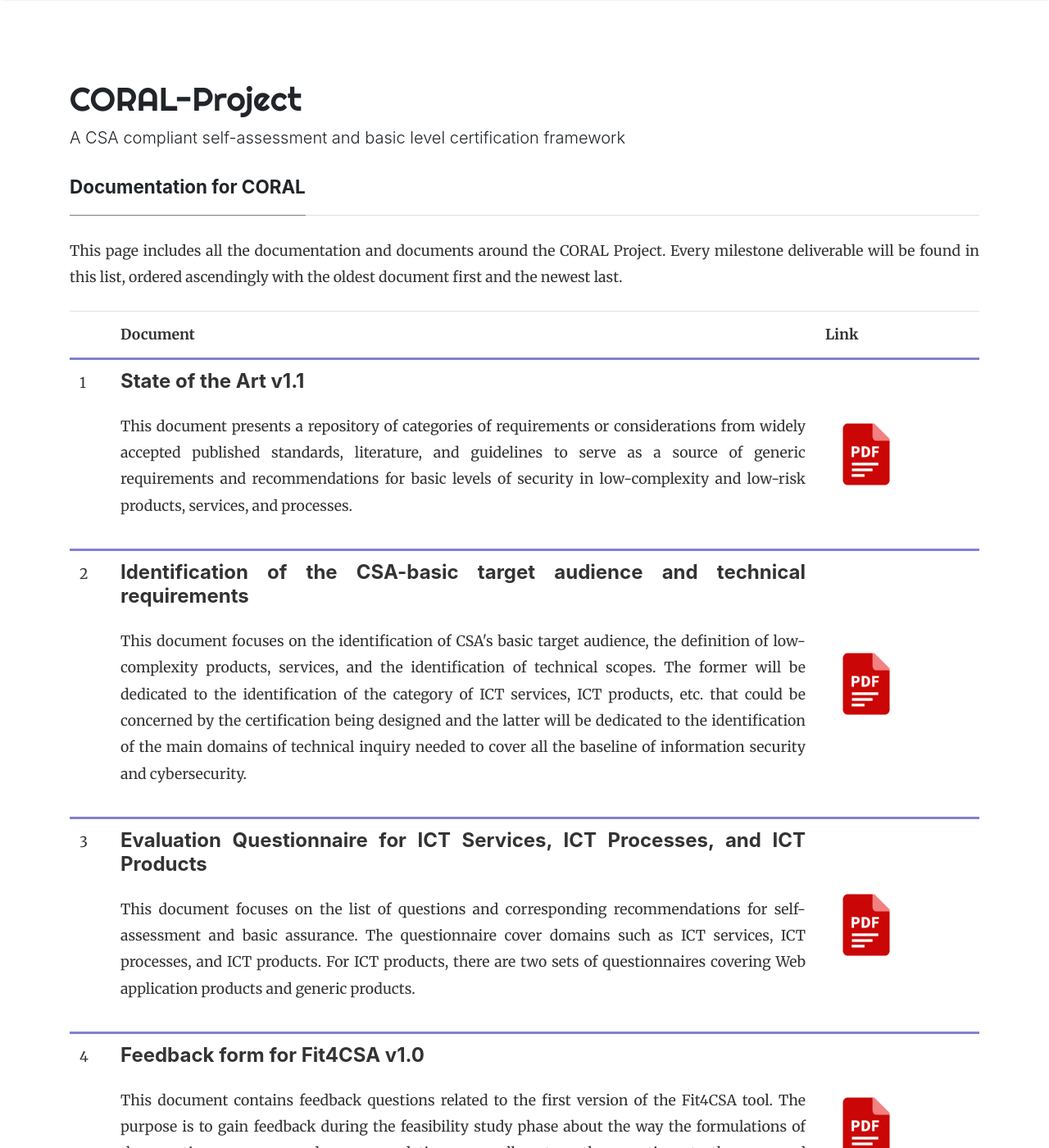
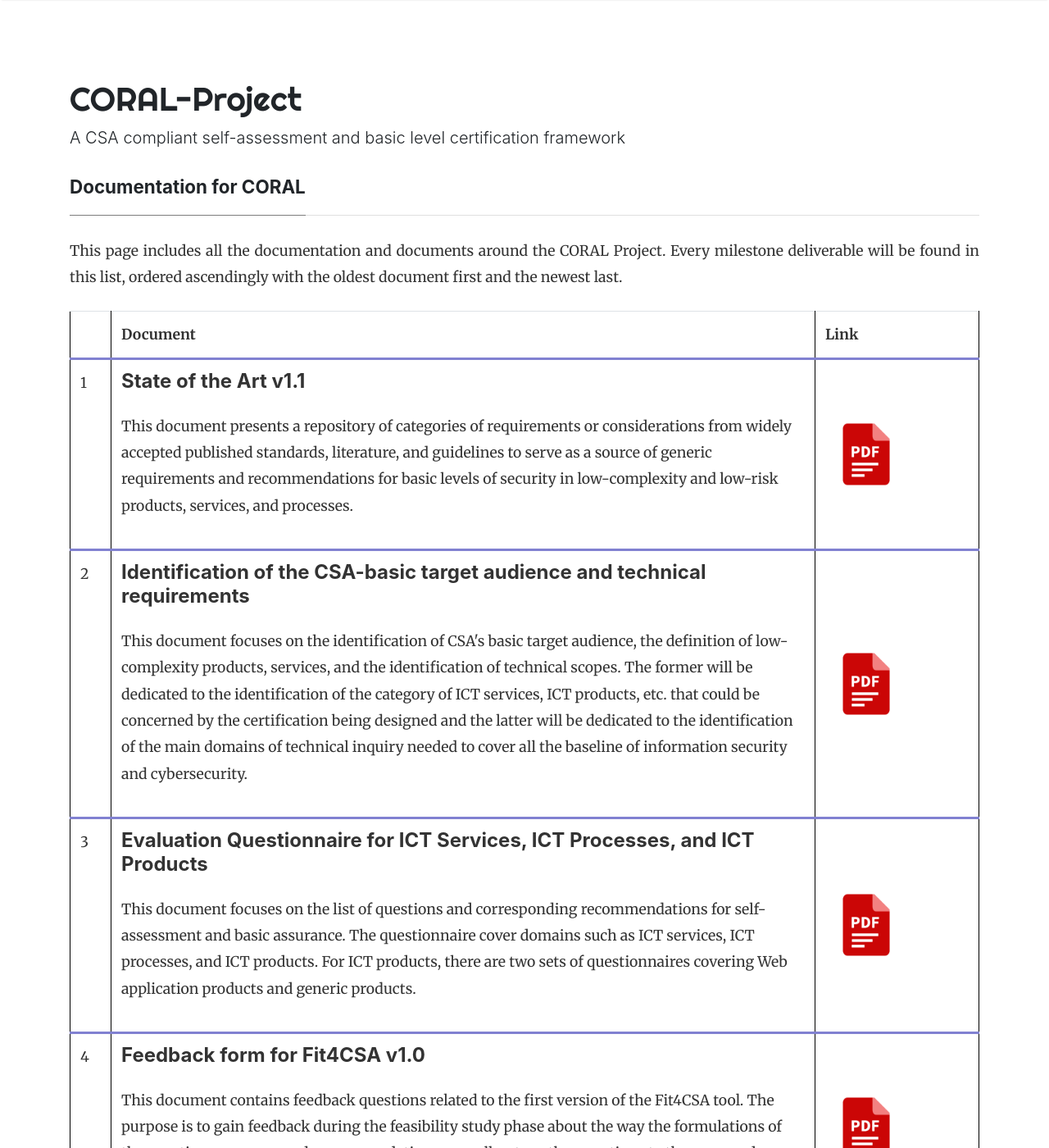
Before and after one commit to NC3-LU/coral-project, a Jekyll site: the page built from documentation.md, in a window 1280 px wide and 1400 px high. Shown: the whole window at 82% size. Built offline with Jekyll 4.4.1, drawn with Linux system fonts in a browser that asks for light colours; nearby versions of some CDN libraries.

Commit message:
added base to main.scss

```diff
--- a/assets/css/main.scss
+++ b/assets/css/main.scss
@@ -11,5 +11,6 @@
 // Import partials from `sass_dir` (defaults to `_sass`)
 @import
 	"syntax",
-    "starsnonscss"
+    "starsnonscss",
+	"base"
 ;
```
